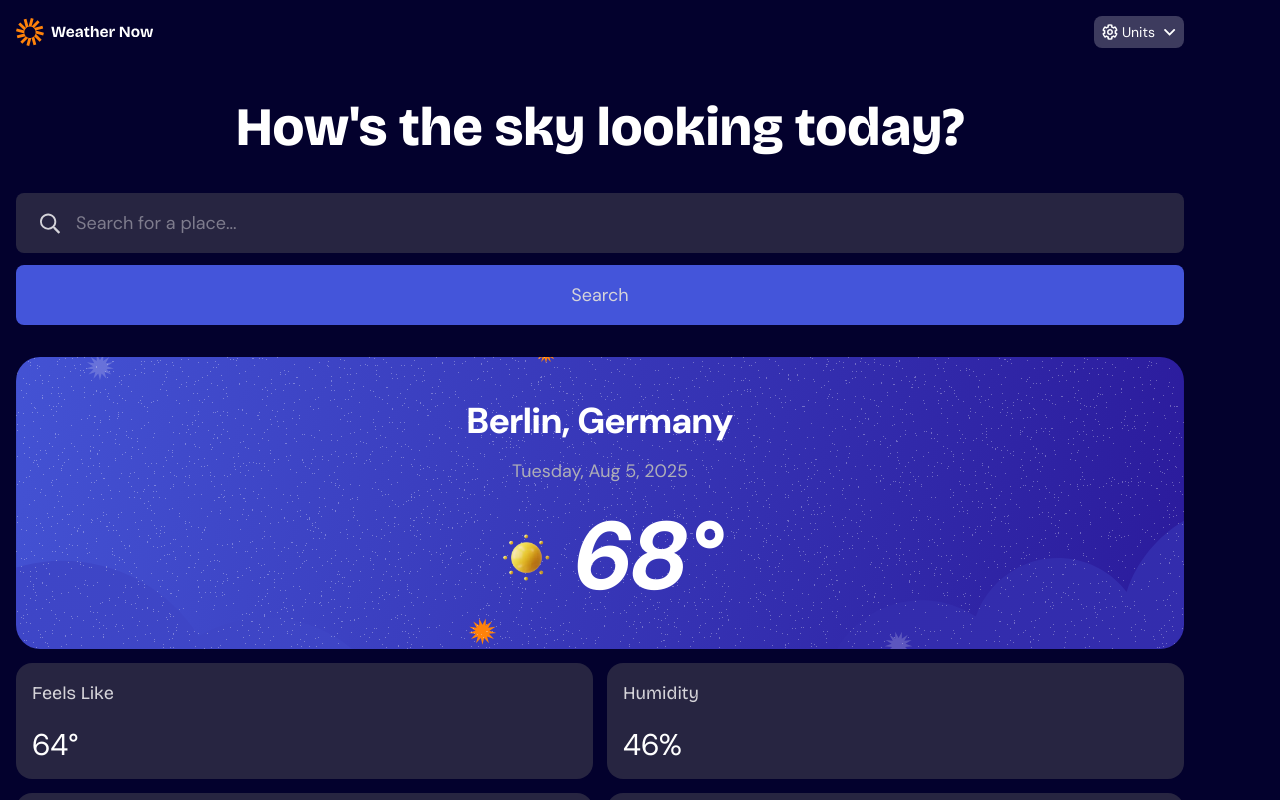
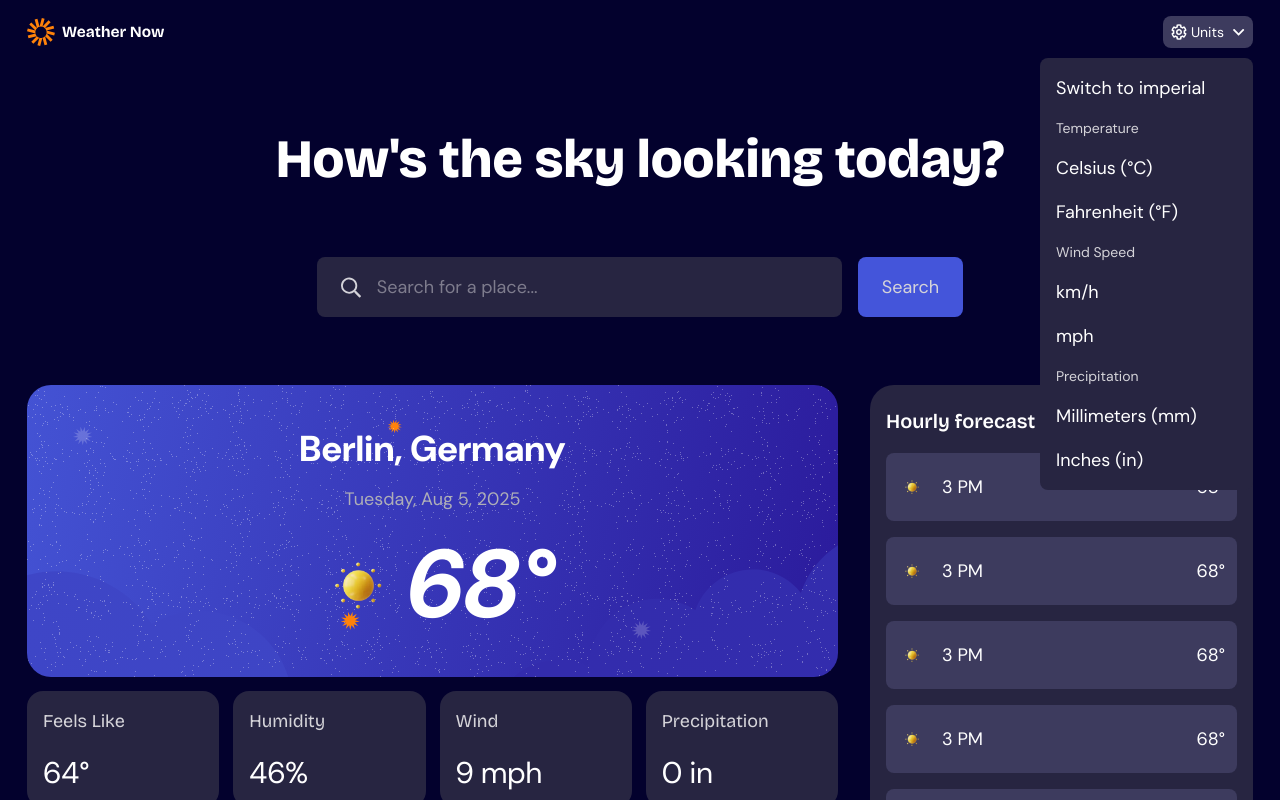
Before and after one commit to madegilangaditya/weather-app-main, a React (Vite) app: page / in a window 1280 px wide. Both pictures are taken after a click on the link "Units". Shown: the top 800 px of the page. Built offline with nearby package versions, Linux system fonts and the light colour scheme.

Commit message:
continue add style in desktop view

```diff
--- a/src/App.jsx
+++ b/src/App.jsx
@@ -8,6 +8,8 @@ import bgTodaySmall from './assets/images/bg-today-small.svg'
 import bgTodayLarge from './assets/images/bg-today-large.svg'
 
 function App() {
+  const [showMenu, setShowMenu] = useState(false)
+  const [showDay, setShowDay] = useState(false)
 
   return (
     <>
@@ -20,45 +22,46 @@ function App() {
               </a>
             </div>
             <div className="dropdown-menu relative">
-              <a href="#" className='dropdown-menu-link text-white flex justify-between items-center gap-2 rounded-lg bg-neutral-700 px-2 py-1.5 text-sm'>
+              <a onClick={() => setShowMenu(!showMenu)} href="#" className='dropdown-menu-link text-white flex justify-between items-center gap-2 rounded-lg bg-neutral-700 px-2 py-1.5 text-sm'>
                 <div className="icon-wrap flex gap-1">
                   <img src={iconUnits} alt="" />
                   Units
                 </div>
                 <img src={iconDropdown} alt="" />
               </a>
-              <ul className='dropdown-items hidden'>
-                <li><a href="#">Switch to imperial</a></li>
-                <li>Temperature</li>
-                <li><input type="radio" id="celcius" name="temperature" value="celcius" /><label for="celcius">Celsius (°C) </label></li>
-                <li><input type="radio" id="fahrenheit" name="temperature" value="fahrenheit" /><label for="fahrenheit">Fahrenheit (°F) </label></li>
-                <li>Wind Speed</li>
-                <li><input type="radio" id="kmh" name="windspeed" value="kmh" /><label for="kmh">km/h </label></li>
-                <li><input type="radio" id="mph" name="windspeed" value="fahrenheit" /><label for="mph">mph </label></li>
-                <li>Precipitation</li>
-                <li><input type="radio" id="mm" name="precipitation" value="mm" /><label for="mm">Millimeters (mm) </label></li>
-                <li><input type="radio" id="in" name="precipitation" value="in" /><label for="in">Inches (in) </label></li>
+              <ul className={`dropdown-items absolute bg-neutral-800 mt-2.5 w-full min-w-[213px] max-w-[213px] right-0 rounded-lg p-2 z-10 text-white ${!showMenu ? 'hidden' : ''}`}>
+                <li className='p-2'><a href="#">Switch to imperial</a></li>
+                <li className='p-2 text-neutral-200 text-sm'>Temperature</li>
+                <li><input type="radio" className='hidden' id="celcius" name="temperature" value="celcius" /><label className='p-2 rounded-lg block w-full' for="celcius">Celsius (°C) </label></li>
+                <li><input type="radio" className='hidden' id="fahrenheit" name="temperature" value="fahrenheit" /><label className='p-2 rounded-lg block w-full' for="fahrenheit">Fahrenheit (°F) </label></li>
+                <li className='p-2 text-neutral-200 text-sm'>Wind Speed</li>
+                <li><input type="radio" className='hidden' id="kmh" name="windspeed" value="kmh" /><label className='p-2 rounded-lg block w-full' for="kmh">km/h </label></li>
+                <li><input type="radio" className='hidden' id="mph" name="windspeed" value="fahrenheit" /><label className='p-2 rounded-lg block w-full' for="mph">mph </label></li>
+                <li className='p-2 text-neutral-200 text-sm'>Precipitation</li>
+                <li><input type="radio" className='hidden' id="mm" name="precipitation" value="mm" /><label className='p-2 rounded-lg block w-full' for="mm">Millimeters (mm) </label></li>
+                <li><input type="radio" className='hidden' id="in" name="precipitation" value="in" /><label className='p-2 rounded-lg block w-full' for="in">Inches (in) </label></li>
               </ul>
             </div>
           </div>
         </div>
       </header>
-      <section className='header mb-8'>
+      <section className='header mb-8 lg:mb-17'>
         <div className="container">
-          <h1 className='text-center text-white my-8'>How's the sky looking today?</h1>
-          <form action="">
-            <div className="search-wrap relative mb-3">
+          <h1 className='text-center text-white my-8 lg:my-16'>How's the sky looking today?</h1>
+          <form action="" className='lg:flex lg:gap-4 items-center justify-center'>
+            <div className="search-wrap relative mb-3 lg:mb-0 lg:w-full max-w-[525px]">
               <img src={iconSearch} alt="" className='absolute left-[24px] top-5' />
               <input type="search" name="search" id="search" placeholder='Search for a place...' className='w-full px-6 pl-15 py-4 rounded-lg bg-neutral-800 text-neutral-200'/>
             </div>
-            <button className='search w-full px-6 py-4 rounded-lg bg-blue-500 text-neutral-200 text-center'>Search</button>
+            <button className='search w-full lg:w-auto px-6 py-4 rounded-lg bg-blue-500 text-neutral-200 text-center'>Search</button>
           </form>
         </div>
       </section>
       <section className='main-content'>
-        <div className="container">
-          <div className="main-weather-wrap grid gap-3.5 grid-cols-2 mb-8">
-            <div className="grid-item highlighted rounded-3xl relative overflow-hidden col-span-2 px-6 py-11">
+        <div className="container lg:flex lg:gap-8">
+          <div className='flex-1 w-full lg:max-w-[900px]'>
+            <div className="main-weather-wrap grid gap-3.5 grid-cols-2 lg:grid-cols-4 mb-8">
+              <div className="grid-item highlighted rounded-3xl relative overflow-hidden col-span-2 lg:col-span-4 px-6 py-11">
                 <img src={bgTodayLarge} alt="" className='hidden lg:block absolute w-full h-full object-cover -z-10 top-0 left-0' />
                 <img src={bgTodaySmall} alt="" className='lg:hidden absolute w-full h-full object-cover -z-10 top-0 left-0' />
                 <div className="content-wrap">
@@ -91,7 +94,7 @@ function App() {
             </div>
             <div className="forecast mb-8">
               <h3 className='text-white text-xl font-semibold mb-5'>Daily forecast</h3>
-            <div className="grid-wrap grid grid-cols-3 gap-4">
+              <div className="grid-wrap grid grid-cols-3 lg:grid-cols-7 gap-4">
                 <div className="forecast-item bg-neutral-800 flex flex-col justify-between gap-4 text-center rounded-xl text-white items-center px-2 py-4">
                   <p className='day'>Tue</p>
                   <img src={iconSunny} alt="" srcset="" className='w-14' />
@@ -150,11 +153,22 @@ function App() {
                 </div>
               </div>
             </div>
-          <div className="hourly-forecast bg-neutral-800 rounded-3xl px-4 py-5 mb-8">
-            <div className="title-wrap text-white flex justify-between items-center mb-4">
+          </div>
+          <div className="hourly-forecast bg-neutral-800 rounded-3xl px-4 py-5 mb-8 flex-1 lg:max-w-[383px]">
+            <div className="title-wrap text-white flex justify-between items-center mb-4 relative">
               <h3 className='text-xl font-semibold'>Hourly forecast</h3>
-              <div className="day flex justify-between items-center gap-2 rounded-lg bg-neutral-700 px-4 py-1.5 text-sm">Tuesday <img src={iconDropdown} alt="" srcset="" /></div>
+              <div onClick={() => setShowDay(!showDay)} className="day flex justify-between items-center gap-2 rounded-lg bg-neutral-700 px-4 py-1.5 text-sm cursor-pointer">Tuesday <img src={iconDropdown} alt="" srcset="" /></div>
+              <ul className={`day-items absolute bg-neutral-800 mt-2.5 w-full top-full border border-neutral-700 min-w-[213px] max-w-[213px] right-0 rounded-lg p-2 z-10 text-white ${!showDay ? 'hidden' : ''}`}>
+                <li><input type="radio" className='hidden' id="Monday" name="day" value="Monday" /><label className='p-2 rounded-lg block w-full' for="Monday">Monday</label></li>
+                <li><input type="radio" className='hidden' id="Tuesday" name="day" value="Tuesday" /><label className='p-2 rounded-lg block w-full' for="Tuesday">Tuesday </label></li>
+                <li><input type="radio" className='hidden' id="Wednesday" name="day" value="Wednesday" /><label className='p-2 rounded-lg block w-full' for="Wednesday">Wednesday </label></li>
+                <li><input type="radio" className='hidden' id="Thursday" name="day" value="Thursday" /><label className='p-2 rounded-lg block w-full' for="Thursday">Thursday </label></li>
+                <li><input type="radio" className='hidden' id="Friday" name="day" value="Friday" /><label className='p-2 rounded-lg block w-full' for="Friday">Friday </label></li>
+                <li><input type="radio" className='hidden' id="Saturday" name="day" value="Saturday" /><label className='p-2 rounded-lg block w-full' for="Saturday">Saturday </label></li>
+                <li><input type="radio" className='hidden' id="Sunday" name="day" value="Sunday" /><label className='p-2 rounded-lg block w-full' for="Sunday">Sunday </label></li>
+              </ul>
             </div>
+
             <div className="hourly-weather flex flex-col gap-4">
               <div className="weather-item bg-neutral-700 rounded-lg flex items-center justify-between px-3 py-5 text-white">
                 <div className="time-wrap flex gap-4 items-center">
--- a/src/css/base.css
+++ b/src/css/base.css
@@ -33,9 +33,7 @@
         @apply text-base lg:text-lg;
     }
 
-    .container{
-        @apply px-4;
-    }
+
 
     h1 {
         @apply font-extrabold text-[54px]/[1.2] font-bricolagegrotesque;
@@ -61,3 +59,7 @@
         @apply font-bold text-lg font-bricolagegrotesque;
     }
 }
+
+.container{
+    @apply px-4 lg:mx-auto lg:max-w-[1258px];
+}
--- a/src/css/style.css
+++ b/src/css/style.css
@@ -2,3 +2,13 @@
 @import "tailwindcss";
 @import "./font.css";
 @import "./base.css";
+
+.dropdown-items input[type='radio']:checked ~ label{
+    @apply bg-neutral-700 bg-[url(./src/assets/images/icon-checkmark.svg)] bg-no-repeat;
+    background-position: calc(100% - 8px);
+}
+
+.day-items input[type='radio']:checked ~ label{
+    @apply bg-neutral-700;
+    background-position: calc(100% - 8px);
+}
```
Lines whose indentation alone changed are shown as unchanged.
